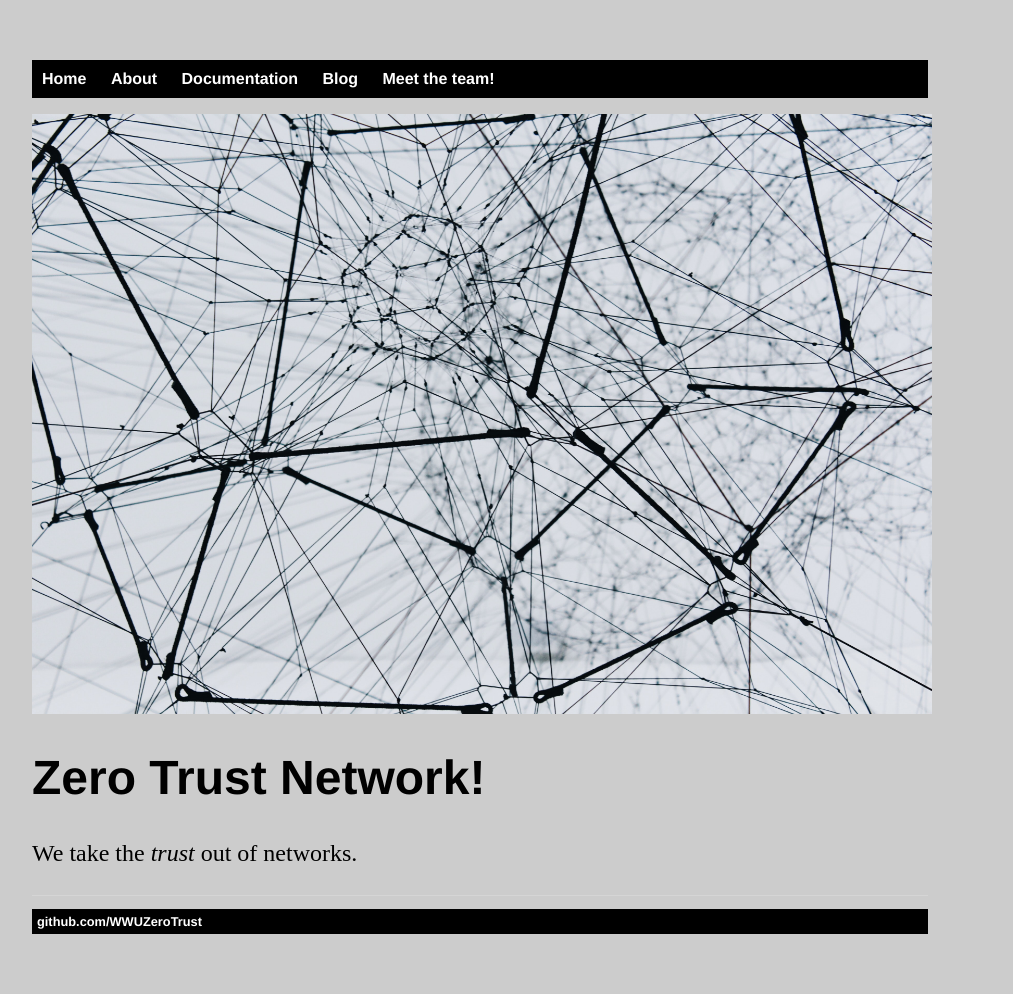
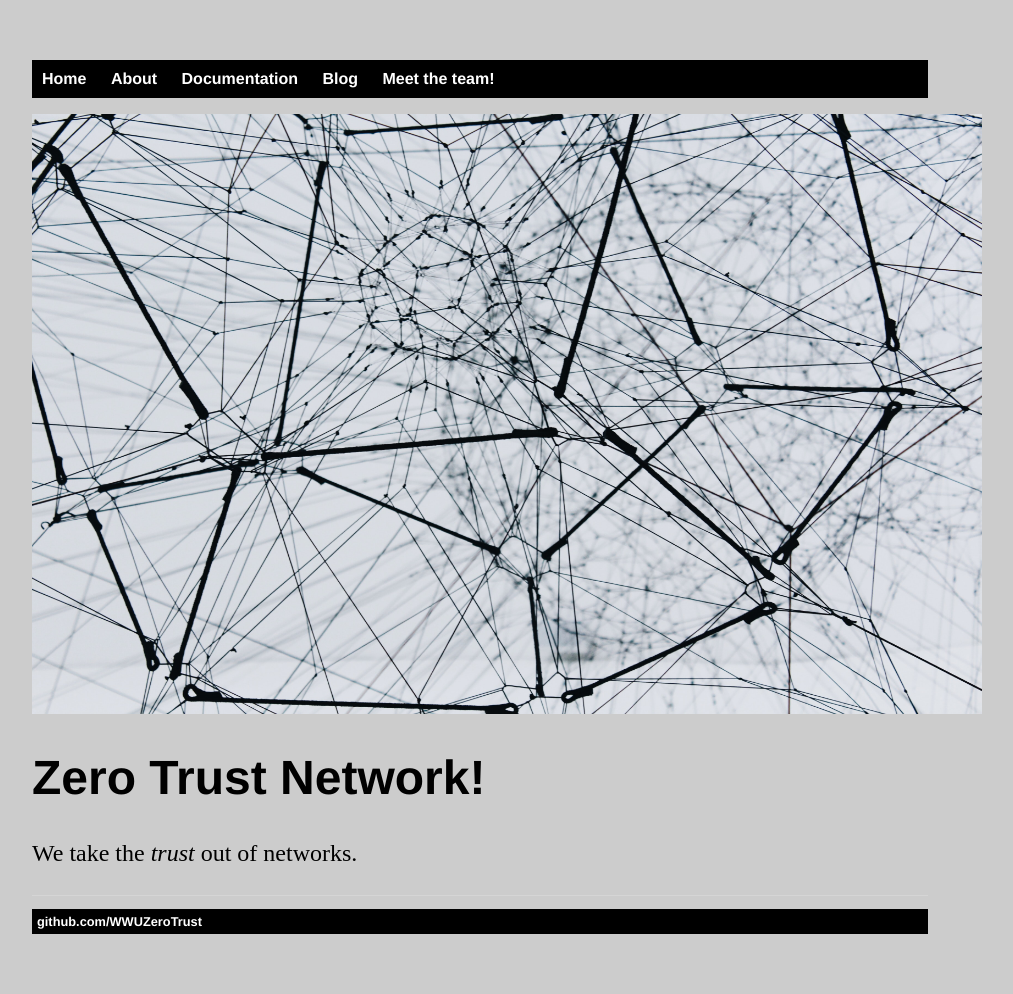
Before and after one commit to WWUZeroTrust/WWUZeroTrust.github.io, a Jekyll site: the page built from index.html, in a window 1280 px wide. Shown: the whole page, without its empty margins (160-1173 px from the left). Built offline with Jekyll 4.4.1, drawn with Linux system fonts in a browser that asks for light colours.

Commit message:
Update index.html

```diff
--- a/index.html
+++ b/index.html
@@ -3,7 +3,7 @@ layout: default
 title: Zero Trust Network
 ---
 <div class="blurb">
-	<img src="image/ZTNimage.jpg" alt="hi" class="inline" height="600" width="900"/>
+	<img src="image/ZTNimage.jpg" alt="hi" class="inline" height="600" width="950"/>
 	<h1>Zero Trust Network!</h1>
 	<p>We take the <em>trust</em> out of networks. </p>
 </div><!-- /.blurb -->
```
